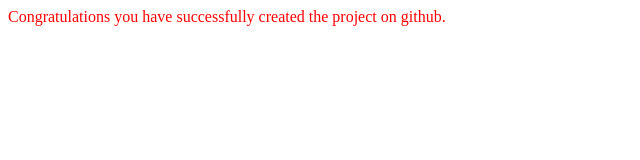
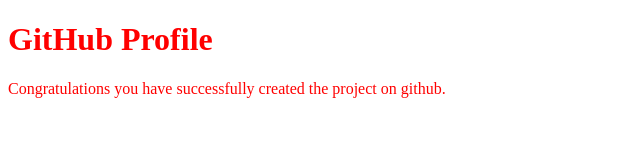
Before and after one commit to sayyedfaizanali/test, a plain HTML site: page index.html in a window 1280 px wide. Shown: the whole page, without its empty margins (0-640 px from the left). Drawn offline with Linux system fonts and the light colour scheme.

Commit message:
updated the page title

```diff
--- a/index.html
+++ b/index.html
@@ -4,9 +4,10 @@
     <meta charset="UTF-8">
     <meta name="viewport" content="width=device-width, initial-scale=1.0">
    <link rel="stylesheet" href="index.css">
-    <title>Document</title>
+    <title>GitHub Profile</title>
 </head>
 <body>
+    <h1>GitHub Profile</h1>
     Congratulations you have successfully created the project on github.
 </body>
 </html>
```
